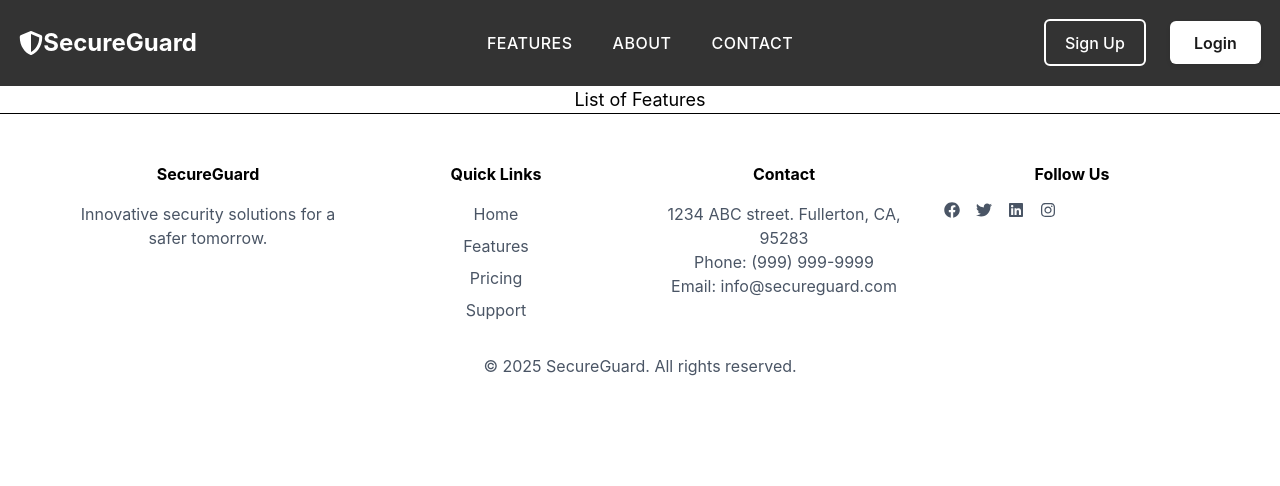
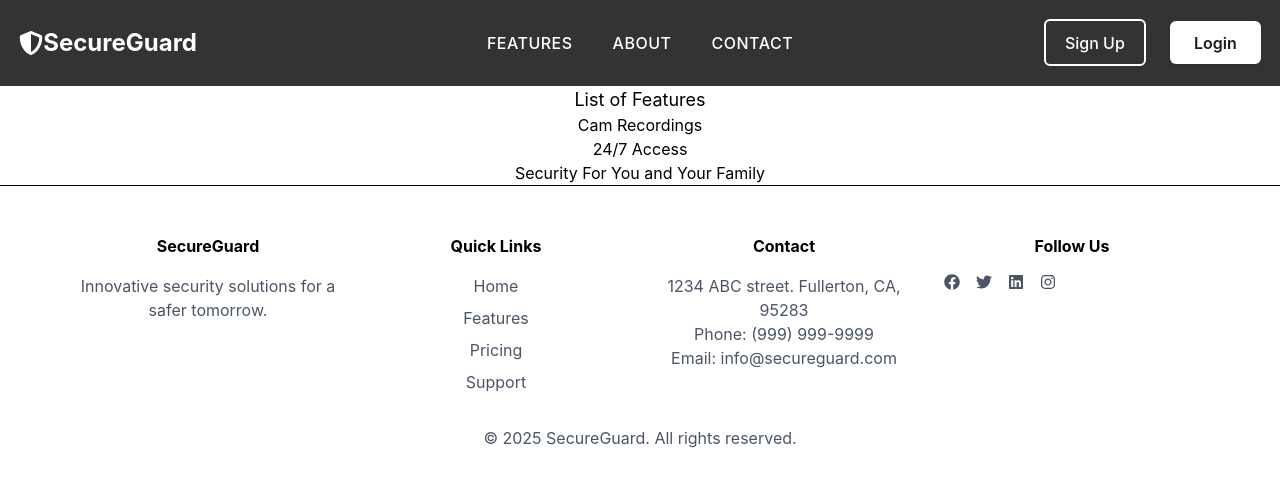
Before and after one commit to oddjoey/AISecRaspberryPI, a Next.js app in the folder secureguard/: page /features in a window 1280 px wide. Shown: the top 486 px of the page. Built offline with nearby package versions, Linux system fonts and the light colour scheme; no server answers.

Commit message:
features page

```diff
--- a/secureguard/src/components/Features.js
+++ b/secureguard/src/components/Features.js
@@ -9,6 +9,9 @@ const Features = () => {
     <Navbar/>
     <div className="features-page">
       <h1>List of Features</h1>
+      <h2>Cam Recordings</h2>
+      <h3>24/7 Access</h3>
+      <h4>Security For You and Your Family</h4>
       {/* Add your live page content */}
 
       <footer className="bg-white py-12 border-t">
```
